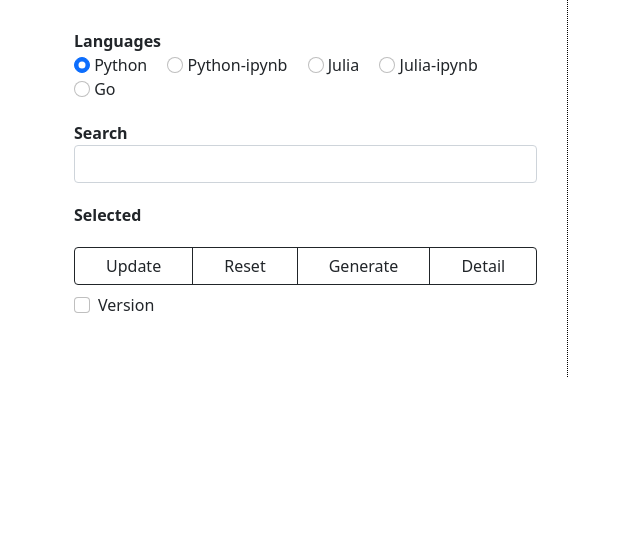
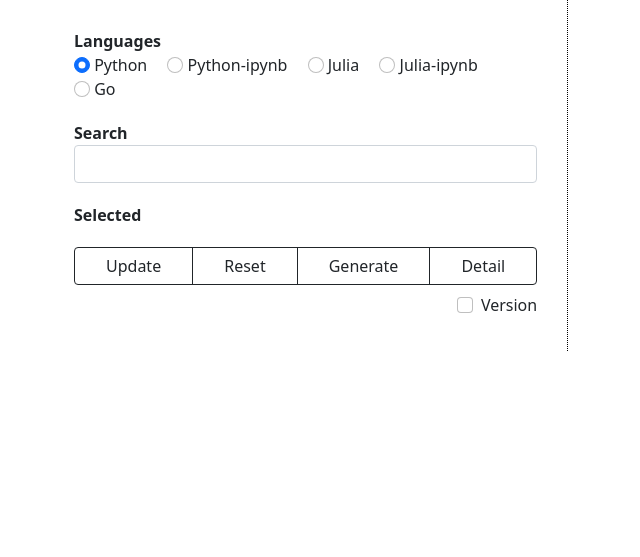
Before and after one commit to ogty/RequirementsGenerator, a Flask app: page / in a window 1280 px wide. Shown: the part 137-694 px from the top of the page, without its empty margins (160-800 px from the left). Run offline with Flask 2, Linux system fonts and the light colour scheme; data that the repository does not hold is empty; some libraries are stand-ins or nearby versions.

Commit message:
fix: class name

```diff
--- a/static/css/main.css
+++ b/static/css/main.css
@@ -46,7 +46,7 @@ main {
 #version_checkbox {
     width: 100%;
 }
-.form-checkbox {
+.form-check {
     float: right;
 }
 .outer {
```
